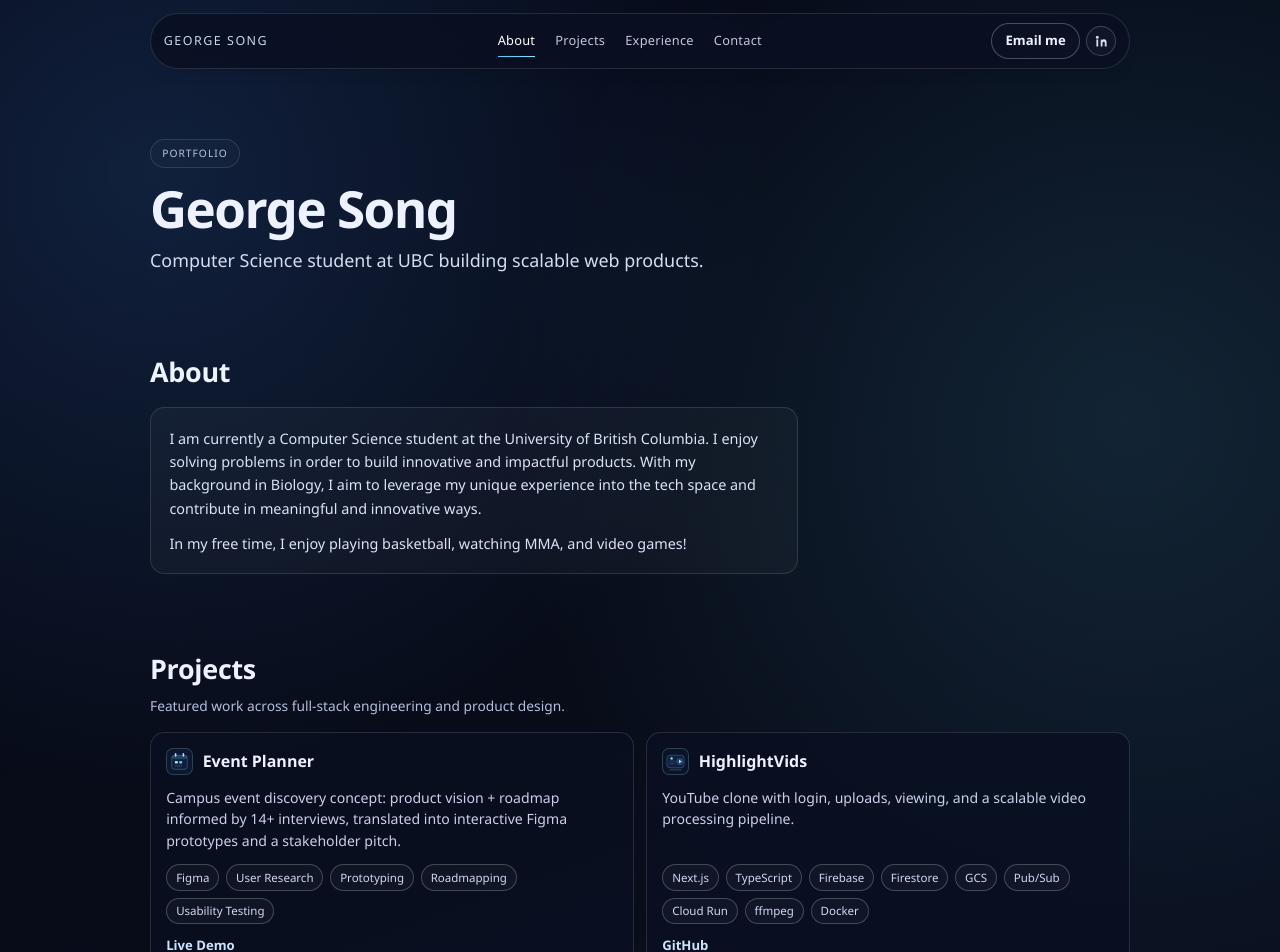
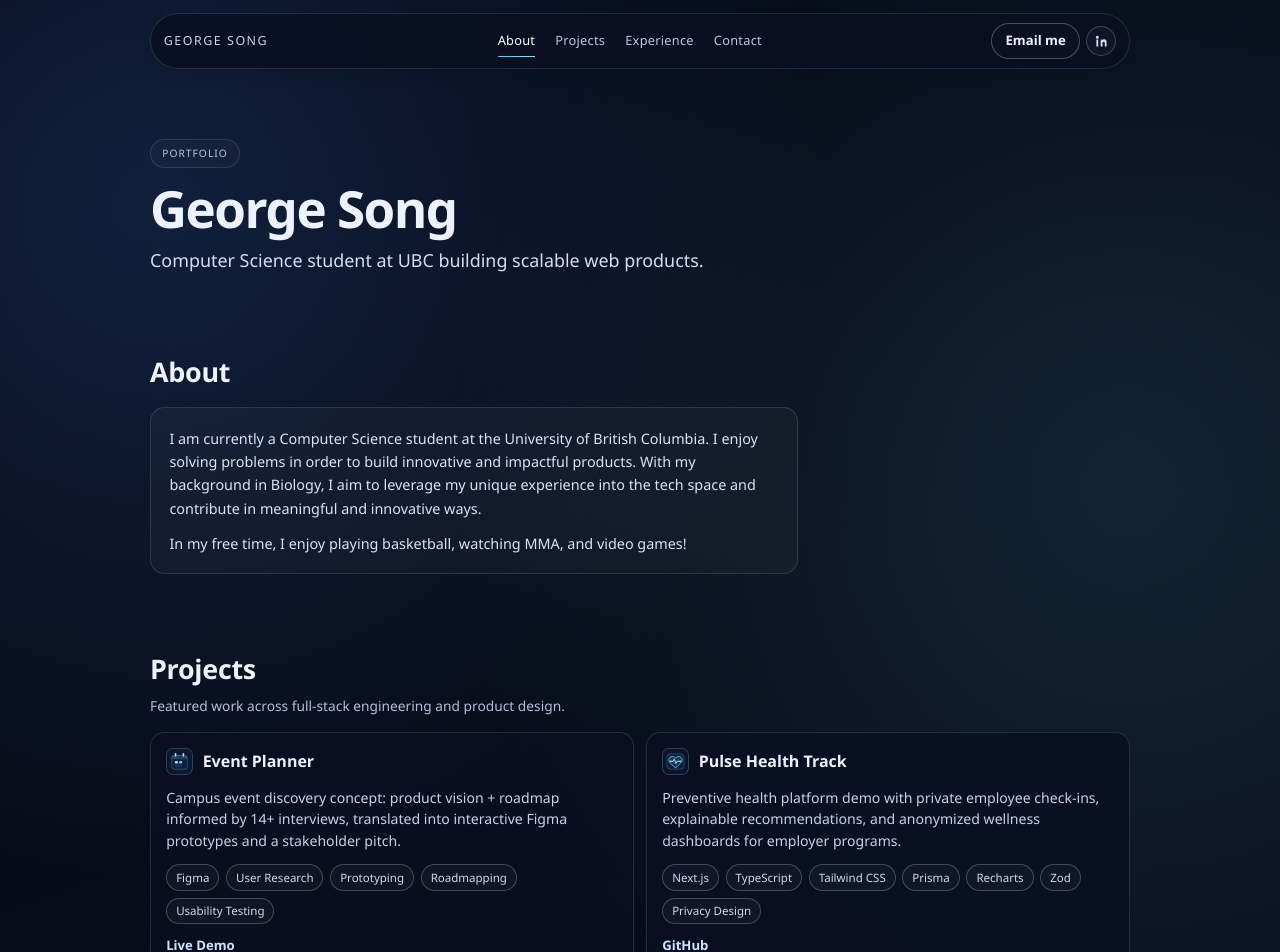
Before and after one commit to gsongg1/Personal-Web, a Next.js app: page / in a window 1280 px wide. Shown: the top 952 px of the page. Built offline with nearby package versions, Linux system fonts and the light colour scheme.

Commit message:
Add Pulse Health Track project card

```diff
--- a/src/content/siteContent.ts
+++ b/src/content/siteContent.ts
@@ -113,6 +113,22 @@ export const siteContent = {
       favicon: "/project-icons/event-planner.svg"
     },
     {
+      title: "Pulse Health Track",
+      description:
+        "Preventive health platform demo with private employee check-ins, explainable recommendations, and anonymized wellness dashboards for employer programs.",
+      tags: [
+        "Next.js",
+        "TypeScript",
+        "Tailwind CSS",
+        "Prisma",
+        "Recharts",
+        "Zod",
+        "Privacy Design"
+      ],
+      github: "https://github.com/gsongg1/pulse-health-track",
+      favicon: "/project-icons/pulse-health-track.svg"
+    },
+    {
       title: "HighlightVids",
       description:
         "YouTube clone with login, uploads, viewing, and a scalable video processing pipeline.",
```
Also changed, not shown: public/project-icons/pulse-health-track.svg (added).
